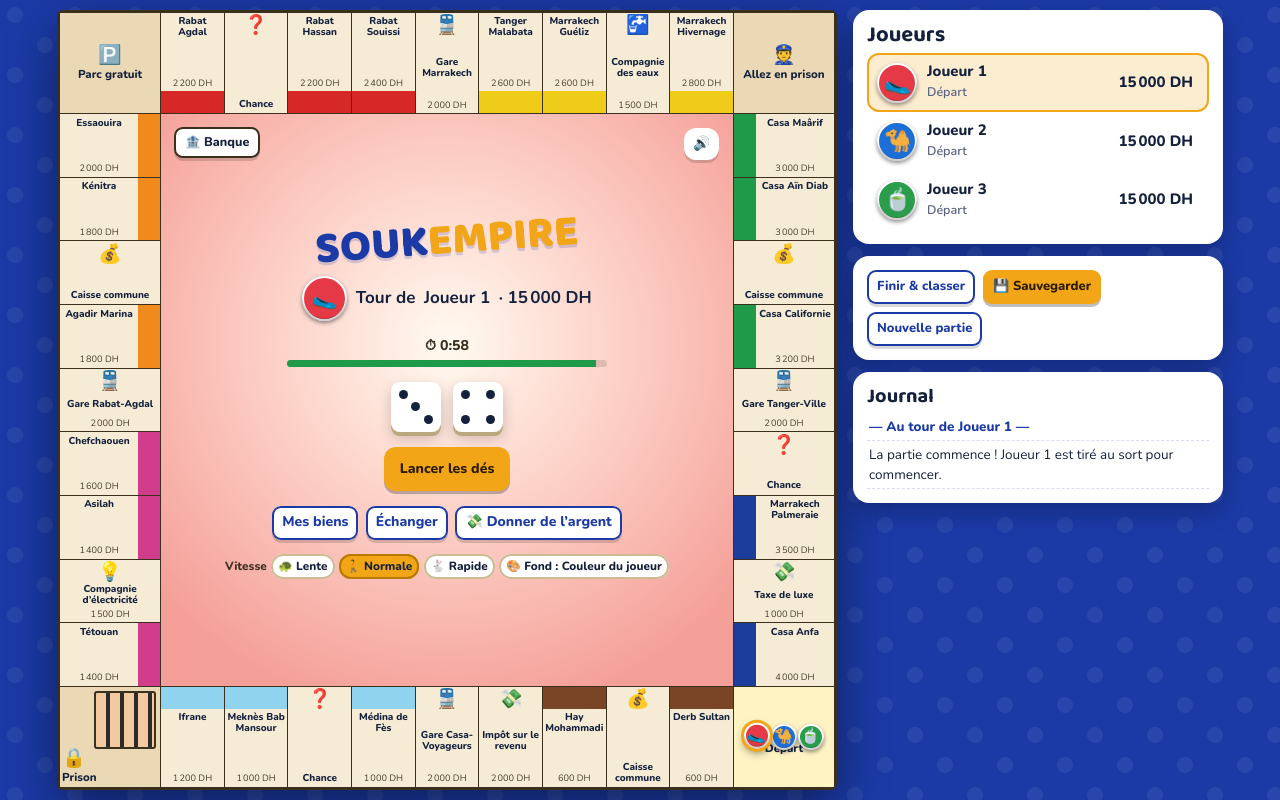
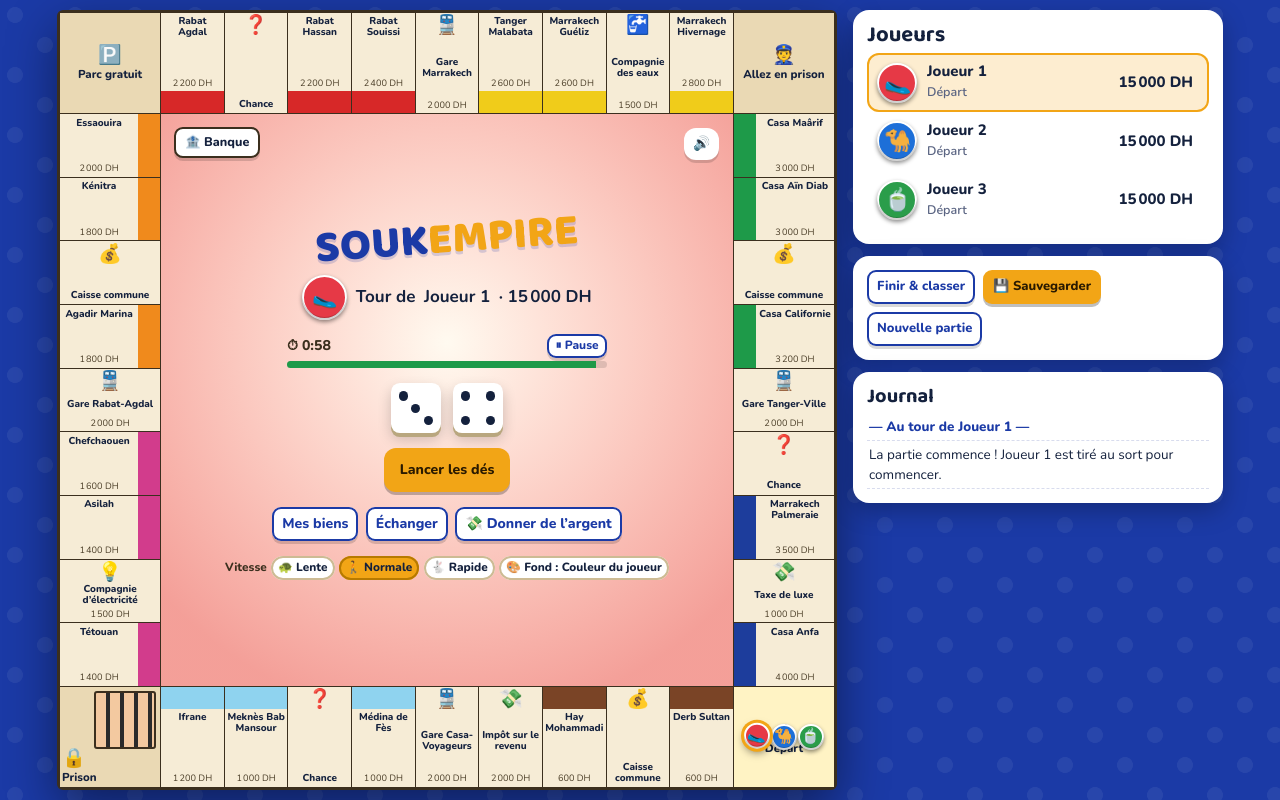
Before and after one commit to Haitamito2014/Souk-Empire, a plain HTML site: page index.html in a window 1280 px wide. Both pictures are taken after a click on the button "Lancer la partie". Drawn offline with nearby package versions, Linux system fonts and the light colour scheme.

Commit message:
Bouton pause du chrono
Co-Authored-By: Claude Opus 5.5 <noreply@anthropic.com>
Claude-Session: https://claude.ai/code/session_01PhS2T78R4KAs2kZgPL76tq

```diff
--- a/index.html
+++ b/index.html
@@ -261,6 +261,9 @@ textarea{width:100%;font:13px/1.3 ui-monospace,monospace;border-radius:10px;bord
 .pawns button.on .emo,.pawns button.on{animation:pick .5s ease-out}
 @keyframes pick{0%{transform:scale(1.35) rotate(-12deg)}100%{transform:none}}
 @media (prefers-reduced-motion:reduce){.tk .pawn.mv{animation:none}}
+.trow{display:flex;align-items:center;justify-content:space-between;gap:.5em}
+.pbtn{min-height:0!important;padding:.25em .7em!important;font-size:.85em!important}
+.timer.paused{color:#1d3d9c}.timer.paused b{background:#8fa3e6}
 </style>
 </head>
 <body>
@@ -914,6 +917,7 @@ const ACTS={
  offer:{ok:(a,o)=>o&&a===G.cur&&o.a===G.cur,run(o){o=cleanOffer(o);if(!o||busy||G.offer||G.auction)return;const e=tradeError(o);if(e){log('Échange impossible : '+e);render();return}G.offer=o;log(`📨 ${G.players[o.a].name} propose un échange à ${G.players[o.b].name}.`);render()}},
  accept:{ok:a=>!!G.offer&&a===G.offer.b,run(){const o=G.offer;if(!o)return;const e=tradeError(o);G.offer=null;if(e)log('Échange impossible : '+e);else doTrade(o);render()}},
  refuse:{ok:a=>!!G.offer&&(a===G.offer.b||a===G.offer.a),run(){const o=G.offer;if(!o)return;G.offer=null;log(`❌ Échange refusé ou annulé entre ${G.players[o.a].name} et ${G.players[o.b].name}.`);sfx('bad');render()}},
+ pause:{ok:(a,pi)=>a===pi,run(pi,on){on=!!on;if(G.paused===on)return;const who=pi!=null&&G.players[pi]?G.players[pi].name:'';G.paused=on;G.pausedBy=on?who:'';log(on?`⏸ ${who||'Un joueur'} a mis le chrono en pause.`:`▶ ${who||'Un joueur'} a relancé le chrono.`);sfx('coin');render()}},
  set:{ok:()=>true,run(k,v){if(k==='speed'&&[90,170,260].includes(v))G.settings.speed=v;if(k==='bg'&&isInt(v))G.settings.bg=((v%BGS.length)+BGS.length)%BGS.length;render()}},
  endGame:{ok:a=>a===net.me,run(){if(G.over>=0)return;const r=alive().sort((x,y)=>worth(y)-worth(x));G.over=r[0].id;log(`🏆 Partie terminée : ${r[0].name} est le plus riche avec ${fmt(worth(r[0]))}.`);sfx('win');render()}}
 };
@@ -948,6 +952,7 @@ const MOD={
   act('gift',from,to,a);closeModal();
  },
  rank(){ctx={k:'rank'};openModal()},
+ pause(_,on){act('pause',isOnline()?net.me:null,!!on)},
  endGame(){act('endGame');closeModal()},
  askNew(){ctx={k:'new'};openModal()},
  newGame(){
@@ -1009,7 +1014,7 @@ function centerHTML(){
  const meId=isOnline()?net.me:p.id;
  return `<div class="center" style="${centerBg()}">${top}
   <div class="turn">${pawnHTML(p)}Tour de <b>${esc(p.name)}</b> · ${fmt(p.money)}</div>
-  ${G.settings.timer?`<div class="timer" id="timer"><span id="timerTxt"></span><i><b id="timerBar"></b></i></div>`:''}
+  ${G.settings.timer?`<div class="timer${G.paused?' paused':''}" id="timer"><div class="trow"><span id="timerTxt"></span>${pauseBtn()}</div><i><b id="timerBar"></b></i></div>`:''}
   <div class="dice" id="dice">${dieHTML(G.dice[0])+dieHTML(G.dice[1])}</div>${msg}<div class="acts">${acts}</div>
   <div class="sub">${meId!=null&&G.players[meId]?`<button class="sm alt" data-mod="manage" data-a="${meId}">Mes biens</button>`:''}${my?`<button class="sm alt" data-mod="trade" ${busy?'disabled':''}>Échanger</button>`:''}${meId!=null&&G.players[meId]&&!G.players[meId].bankrupt?`<button class="sm alt" data-mod="gift" data-a="${meId}" ${busy&&!isOnline()?'disabled':''}>💸 Donner de l’argent</button>`:''}</div>
   <div class="ctl">Vitesse ${[[260,'🐢 Lente'],[170,'🚶 Normale'],[90,'🐇 Rapide']].map(([v,l])=>`<button class="${STEP()===v?'on':''}" data-ui="speed" data-v="${v}">${l}</button>`).join('')}
@@ -1085,7 +1090,7 @@ function openModal(){
   const A=G.auction,s=S[A.i],cp=curP();
   h=`<h2>Enchères : ${esc(s.n)}</h2><p style="margin:0">Valeur : ${fmt(s.p)}. Chaque offre relance le chrono : quand il arrive à zéro, le terrain va automatiquement à celui qui a offert le plus.</p><div class="big">${A.who>=0?`${fmt(A.bid)} — <span style="color:${G.players[A.who].color}">${esc(G.players[A.who].name)}</span>`:'Aucune offre'}</div>`
    +alive().map(p=>`<div class="au">${pawnHTML(p)}<span class="n">${esc(p.name)} <small style="color:var(--muted)">${fmt(p.money)}</small></span>${mine(p.id)?[100,500,1000].map(x=>`<button class="sm" data-mod="bid" data-a="${p.id}" data-b="${x}" ${p.money<A.bid+x?'disabled':''}>+${x}</button>`).join(''):''}</div>`).join('')
-   +`<p class="aut" id="auT">⏱ Adjugé dans <b>${A.t}</b> s au plus offrant</p>`;
+   +`<p class="aut" id="auT"></p><div class="btns" style="justify-content:center">${pauseBtn()}</div>`;
  }else if(ctx.k==='offer'){
   const o=G.offer,a=G.players[o.a],bb=G.players[o.b];
   const list=(ps,m,c)=>[...ps.map(i=>esc(S[i].n)+(G.props[i].mort?' (hyp.)':'')),m?fmt(m):'',c?c+' carte(s) prison':''].filter(Boolean).map(x=>`<li>${x}</li>`).join('')||'<li>rien</li>';
@@ -1282,13 +1287,14 @@ document.addEventListener('keydown',e=>{
 /* ---------- Chrono par tour & enchères automatiques ---------- */
 const AU_START=12, AU_BID=8;
 const mmss=v=>Math.floor(v/60)+':'+String(v%60).padStart(2,'0');
+const pauseBtn=()=>{const me=isOnline()?net.me:null;if(isOnline()&&(me==null||!G.players[me]||G.players[me].bankrupt))return'';return G.paused?`<button class="sm green pbtn" data-mod="pause" data-b="0">▶ Reprendre</button>`:`<button class="sm alt pbtn" data-mod="pause" data-b="1">⏸ Pause</button>`};
 function updTimer(){
  if(!G)return;
  const el=$('#timer');
  if(el){const tot=G.settings.timer||60,v=Math.max(0,G.timeLeft||0);
-  $('#timerTxt').textContent=G.auto?'⏰ Temps écoulé : le tour se termine automatiquement':(G.auction?'⏸ Chrono en pause (enchères)':(busy?'⏸ ':'⏱ ')+mmss(v));
+  $('#timerTxt').textContent=G.paused?`⏸ En pause${G.pausedBy?' ('+G.pausedBy+')':''} · ${mmss(v)}`:G.auto?'⏰ Temps écoulé : le tour se termine automatiquement':(G.auction?'⏸ Chrono en pause (enchères)':(busy?'⏸ ':'⏱ ')+mmss(v));
   $('#timerBar').style.width=(G.auto?0:v/tot*100)+'%';el.classList.toggle('low',!G.auto&&v<=10)}
- const au=$('#auT');if(au&&G.auction)au.innerHTML=`⏱ Adjugé dans <b>${Math.max(0,G.auction.t)}</b> s au plus offrant`;
+ const au=$('#auT');if(au&&G.auction)au.innerHTML=G.paused?`⏸ Enchères en pause · ${Math.max(0,G.auction.t)} s`:`⏱ Adjugé dans <b>${Math.max(0,G.auction.t)}</b> s au plus offrant`;
 }
 function settle(p){
  for(let guard=0;guard<60&&p.money<0;guard++){
@@ -1312,7 +1318,7 @@ function autoStep(){
  if(G.phase==='end'){negative().forEach(settle);if(G.over<0&&!G.players[G.cur].bankrupt&&G.phase==='end')nextTurn();sfx('coin');render()}
 }
 function tick(){
- if(!G||isClient()||G.over>=0||$('#game').hidden)return;
+ if(!G||isClient()||G.over>=0||$('#game').hidden||G.paused)return;
  if(G.auction){
   if(busy)return;
   G.auction.t--;if(G.auction.t<=3&&G.auction.t>0)sfx('tick');
```
